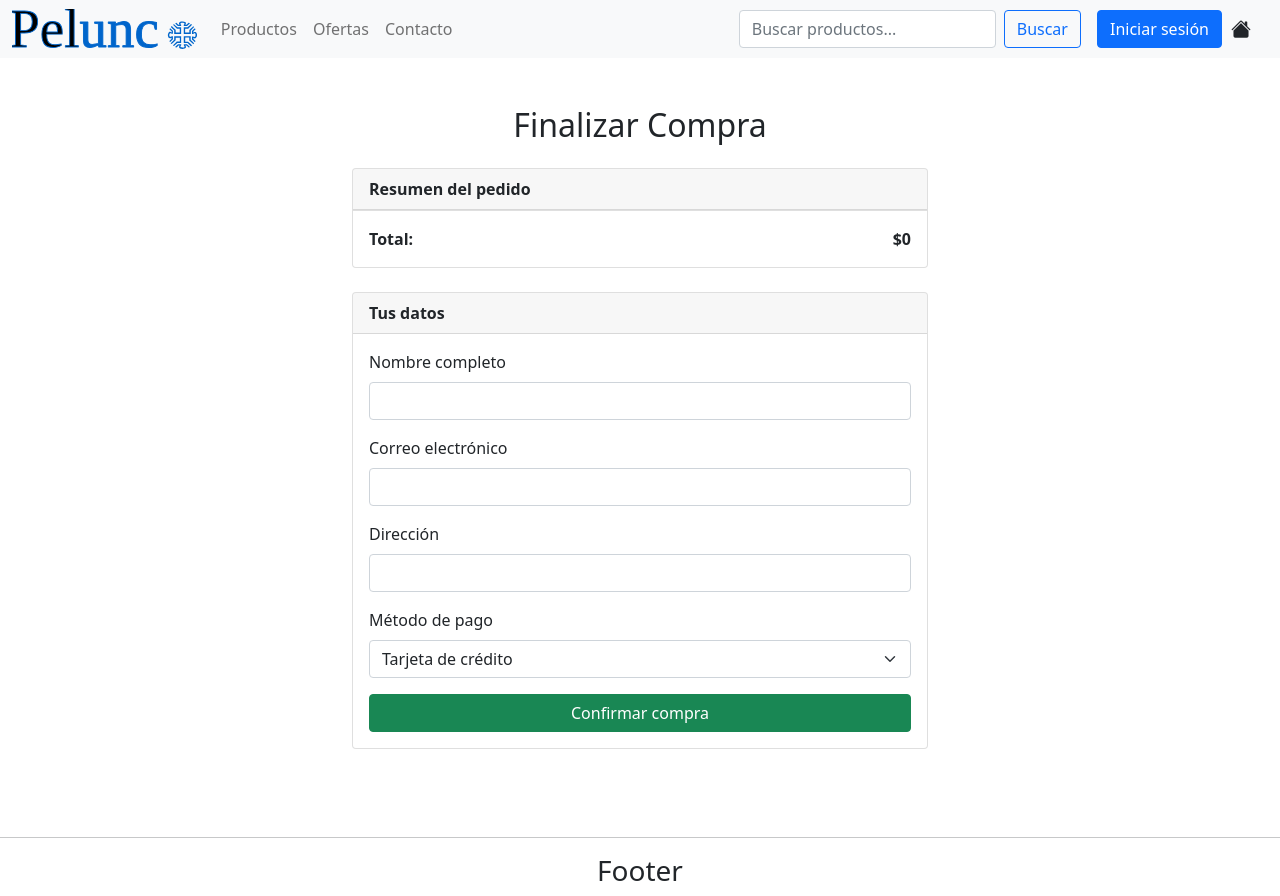
After one commit to nasusxd/PWD-grupo-15-TpFinal, a PHP site: page /finalizarCompra.php in a window 1280 px wide. The commit adds this page. Run offline with PHP 8.4, Linux system fonts and the light colour scheme.

Commit message:
Finalizar compra

```diff
--- a/CONTROL/Session.php
+++ b/CONTROL/Session.php
@@ -75,6 +75,10 @@ class Session {
         return $roles;
     }
 
+    public function getCarrito() {
+    return isset($_SESSION['carrito']) ? $_SESSION['carrito'] : [];
+    }
+
     public function agregarAlCarrito($idProducto, $cantidad) {
         if (!isset($_SESSION['carrito']) || !is_array($_SESSION['carrito'])) {
             $_SESSION['carrito'] = [];
--- a/VISTA/assets/js/carrito.js
+++ b/VISTA/assets/js/carrito.js
@@ -85,3 +85,37 @@ function actualizarListaCarrito(items) {
 
     $("#total-carrito").text(items.reduce((a, b) => a + b.cantidad, 0));
 }
+
+// PARA LA COMPRA
+
+$(document).ready(function () {
+    $("#btn-finalizar").click(function () {
+         // Eliminar alertas previas
+        $(".modal-body .alert").remove();
+
+        // Chequear si el carrito tiene items
+        if ($("#lista-carrito li").length === 0) {
+            const alerta = `
+            <div class="alert alert-danger alert-dismissible fade show mt-3" role="alert">
+                El carrito está vacío.
+
+            </div>`;
+            $(".modal-body").prepend(alerta);
+            return;
+        }
+
+        // ALERTA CORRECTA (Bootstrap 5)
+        const alerta = `
+        <div class="alert alert-success alert-dismissible fade show mt-3" role="alert">
+            ¡Compra finalizada correctamente!
+
+        </div>`;
+
+        $(".modal-body").prepend(alerta);
+
+        // Redirigir después de 2 segundos
+        setTimeout(() => {
+            window.location.href = "./finalizarCompra.php";
+        }, 2000);
+    });
+});
--- /dev/null
+++ b/VISTA/finalizarCompra.php
@@ -0,0 +1,95 @@
+<?php
+include_once 'structure/header.php';
+
+$objSesion = new Session();
+$carrito = $objSesion->getCarrito();
+?>
+<div class="container py-5" style="max-width: 600px;">
+    <h2 class="mb-4 text-center">Finalizar Compra</h2>
+
+    <!-- Resumen del Carrito -->
+    <div class="card mb-4">
+        <div class="card-header">
+            <strong>Resumen del pedido</strong>
+        </div>
+        <ul class="list-group list-group-flush" id="resumen-carrito">
+
+        <?php
+        $objAbmProducto = new AbmProducto();
+        $total = 0;
+        foreach ($carrito as $idProducto => $cantidad):
+            $producto = $objAbmProducto->buscar(['idproducto' => $idProducto]);
+            if (count($producto) > 0) {
+                $producto = $producto[0];
+            }
+
+            if ($producto) {
+                $nombre = $producto->getNombre();
+                $precio = $producto->getPrecio();
+                $subtotal = $precio * $cantidad;
+                $total += $subtotal;
+            ?>
+                <li class="list-group-item d-flex justify-content-between">
+                    <?= $nombre ?> (x<?= $cantidad ?>)
+                    <span>$<?= $subtotal ?></span>
+                </li>
+            <?php
+            }
+        endforeach;
+        ?>
+</ul>
+        <div class="p-3 d-flex justify-content-between">
+            <strong>Total:</strong>
+            <strong id="total-final">$<?= $total ?></strong>
+        </div>
+    </div>
+<!-- Fin Resumen Carrito -->
+
+
+    <!-- Datos del comprador -->
+    <div class="card mb-4">
+        <div class="card-header">
+            <strong>Tus datos</strong>
+        </div>
+        <div class="card-body">
+            <form id="form-compra">
+                <div class="mb-3">
+                    <label class="form-label">Nombre completo</label>
+                    <input type="text" class="form-control" name="nombre" required>
+                </div>
+
+                <div class="mb-3">
+                    <label class="form-label">Correo electrónico</label>
+                    <input type="email" class="form-control" name="email" required>
+                </div>
+
+                <div class="mb-3">
+                    <label class="form-label">Dirección</label>
+                    <input type="text" class="form-control" name="direccion" required>
+                </div>
+
+                <div class="mb-3">
+                    <label class="form-label">Método de pago</label>
+                    <select class="form-select" name="pago" required>
+                        <option value="tarjeta">Tarjeta de crédito</option>
+                        <option value="debito">Tarjeta de débito</option>
+                        <option value="efectivo">Efectivo</option>
+                        <option value="transferencia">Transferencia bancaria</option>
+                    </select>
+                </div>
+
+                <button type="submit" class="btn btn-success w-100">
+                    Confirmar compra
+                </button>
+            </form>
+        </div>
+    </div>
+
+    <!-- Alerta -->
+    <div id="alerta-compra"></div>
+</div>
+
+
+<?php
+include_once 'structure/footer.php';
+?>
--- a/VISTA/structure/header.php
+++ b/VISTA/structure/header.php
@@ -104,7 +104,8 @@ $idUsuario = $objSession->getUsuario();
               </div>
 
               <div class="modal-footer">
-                <button class="btn btn-success w-100">Finalizar compra</button>
+                <button id="btn-finalizar"  class="alert alert-dismissible fade show mt-3" role="alert">
+                  Finalizar compra</button>
               </div>
             </div>
           </div>
@@ -119,6 +120,7 @@ $idUsuario = $objSession->getUsuario();
   </nav>
 </header>
 
+<script src="<?= BASE_URL ?>assets/js/compra.js"></script>
 <script src="<?= BASE_URL ?>assets/js/carrito.js"></script>
 <script src="<?= BASE_URL ?>assets/bootstrap-5.1.3-dist/js/bootstrap.bundle.min.js"></script>
 </body>
```
